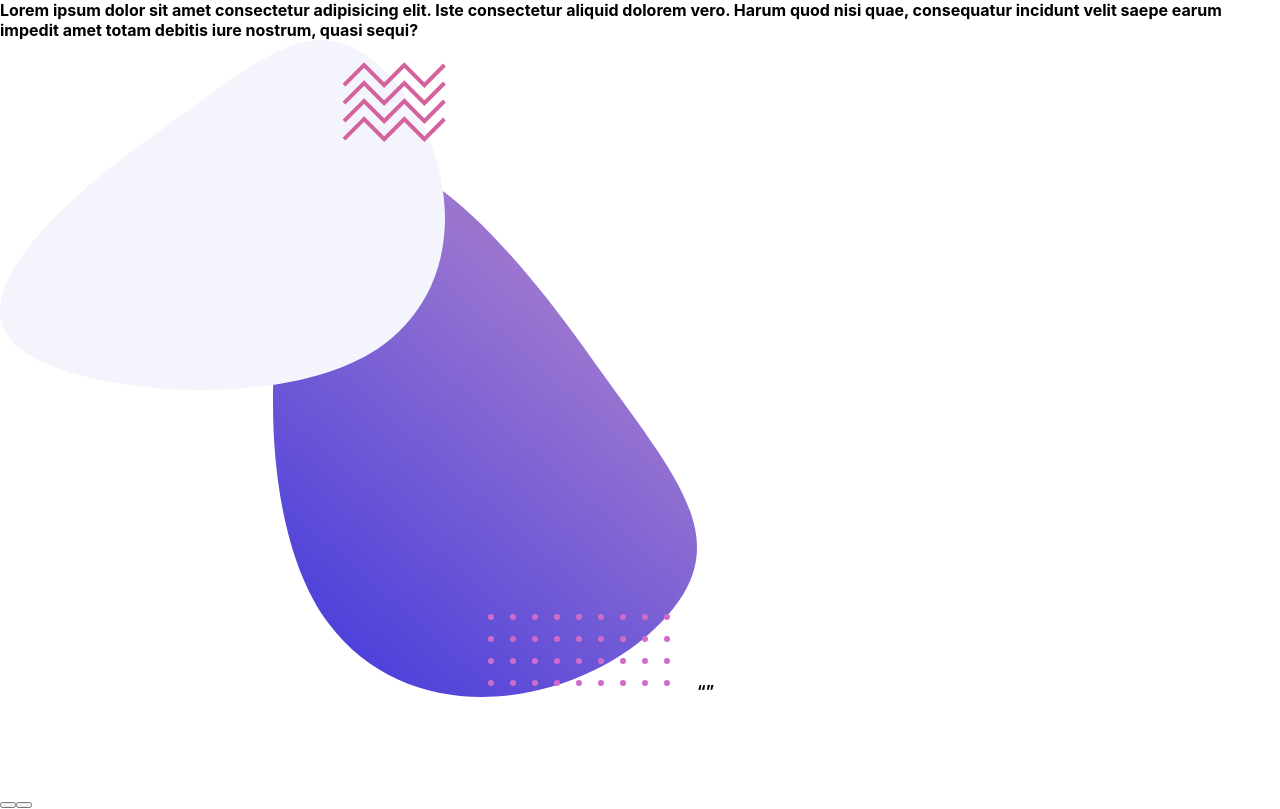
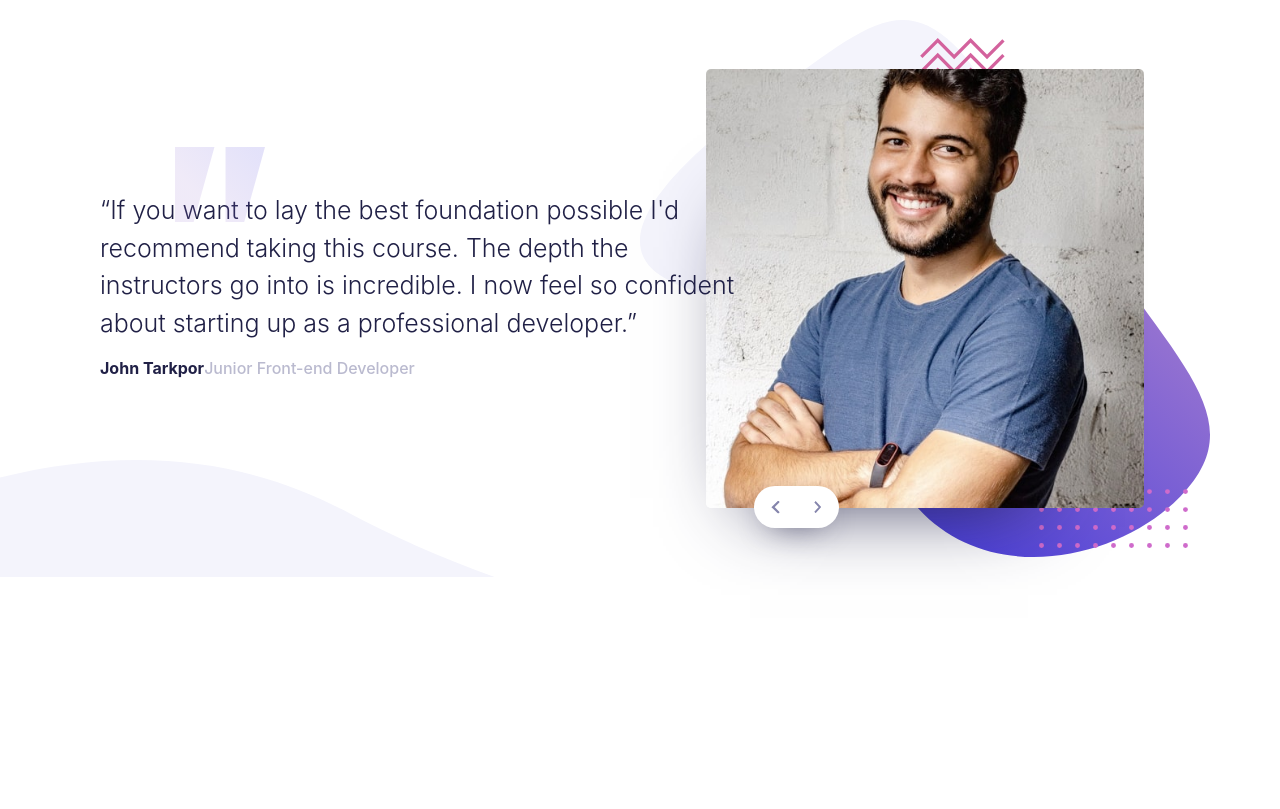
Before and after one commit to Mohamad-Ilham-Ramadhan/coding-bootcamp-testimonials-slider, a React app: page / in a window 1280 px wide. Built offline with nearby package versions, Linux system fonts and the light colour scheme; a web font is replaced by a local one.

Commit message:
done mobile and desktop design

```diff
--- a/package.json
+++ b/package.json
@@ -20,7 +20,8 @@
   "dependencies": {
     "bootstrap": "^4.5.0",
     "react": "^16.13.1",
-    "react-dom": "^16.13.1"
+    "react-dom": "^16.13.1",
+    "uuid": "^8.1.0"
   },
   "devDependencies": {
     "@babel/cli": "^7.10.1",
--- a/src/components/App.js
+++ b/src/components/App.js
@@ -1,28 +1,56 @@
-import React, { useState } from "react";
+import React, { useState, useEffect } from "react";
 import bgPattern from "../images/pattern-bg.svg";
+import bgQuotes from "../images/pattern-quotes.svg";
+import authorFigure from "../images/image-john.jpg";
+import iconNext from "../images/icon-next.svg";
+import iconPrev from "../images/icon-prev.svg";
+import { fakeDatabase as database } from "../fakeAPI";
 
 export default function App() {
+  const [users, setUsers] = useState(null);
+  const [user, setUser] = useState(null);
+
+  useEffect(() => {}, []);
   return (
     <section className="container">
-      Lorem ipsum dolor sit amet consectetur adipisicing elit. Iste consectetur
-      aliquid dolorem vero. Harum quod nisi quae, consequatur incidunt velit
-      saepe earum impedit amet totam debitis iure nostrum, quasi sequi?
-      <div className="bg bg--curve"></div>
       <article className="slider">
-        <div className="slider__item">
-          <img className="slider__bg slider__bg--pattern" src={bgPattern} />
-          <q className="slider__quotes"></q>
-          <p className="slider__author"></p>
+        <div className="slider__item slider__item--quotes">
+          <div className="slider__quotes">
+            <img className="slider__bg slider__bg--quotes" src={bgQuotes} />
+            <q className="slider__quotes__text">
+              If you want to lay the best foundation possible I'd recommend
+              taking this course. The depth the instructors go into is
+              incredible. I now feel so confident about starting up as a
+              professional developer.
+            </q>
+            <p className="slider__quotes__author">
+              <span className="slider__quotes__author__name">John Tarkpor</span>
+              <span className="slider__quotes__author__occupation">
+                Junior Front-end Developer
+              </span>
+            </p>
+          </div>
         </div>
-        <div className="slider__item">
-          <img className="slider__bg slider__bg--quotes" />
+
+        <div className="slider__item slider__item--figure">
           <figure className="slider__figure">
-            <img src="" alt="" />
+            <img className="slider__bg slider__bg--figure" src={bgPattern} />
+            <div className="wrapper --relative">
+              <img
+                className="slider__figure__img"
+                src={authorFigure}
+                alt="author figure"
+              />
+              <div className="slider__controls">
+                <button className="slider__controls__btn slider__controls__btn--prev">
+                  <img src={iconPrev} alt="" />
+                </button>
+                <button className="slider__controls__btn slider__controls__btn--next">
+                  <img src={iconNext} alt="" />
+                </button>
+              </div>
+            </div>
           </figure>
-          <div className="slider__controls">
-            <button className="slider__control__prev"></button>
-            <button className="slider__control__next"></button>
-          </div>
         </div>
       </article>
     </section>
--- /dev/null
+++ b/src/fakeAPI.js
@@ -0,0 +1,25 @@
+import { v4 as uuid } from "uuid";
+import imageJohn from "./images/image-john.jpg";
+import imageTanya from "./images/image-tanya.jpg";
+const fakeDatabase = {
+  users: [
+    {
+      id: uuid(),
+      image: imageJohn,
+      fullname: "John Tarkpor",
+      occupation: "Junior Front-end Developer",
+      testimonial:
+        "If you want to lay the best foundation possible I'd recommend taking this course. The depth the instructors go into is incredible. I now feel so confident about starting up as a professional developer.",
+    },
+    {
+      id: uuid(),
+      image: imageTanya,
+      fullname: "Tanya Sinclair",
+      occupation: "UX Engineer",
+      testimonial:
+        "I've been interested in coding for a while but never taken the jump, until now. I couldn't recommend this course enough. I'm now in the job of my dreams and so exited about the future.",
+    },
+  ],
+};
+
+export { fakeDatabase };
--- a/src/style.scss
+++ b/src/style.scss
@@ -1,13 +1,210 @@
 @use 'styles/fonts';
+@use 'styles/variables' as *;
+@use 'sass:color';
+
+// xs
 body {
   margin: 0;
   padding: 0;
-  font-family: "Inter";
-  font-weight: 700;
+  font-family: $font-family;
+  font-size: $font-size;
+  color: $dark-blue;
+}
+.container {
+  background-color: white;
+  background-image: url("images/pattern-curve.svg");
+  background-position: left bottom;
+  background-repeat: no-repeat;
+  background-size: contain;
 }
 
-.bg--curve {
-  background-image: url("images/pattern-curve.svg");
-  background-position: center center;
-  background-size: cover;
+.slider {
+  display: grid;
+  height: 100%;
+  grid-template-rows: [figure] 1fr [quotes] 1fr;
+  grid-template-columns: 1fr;
+  .slider__item {
+    position: relative;
+    padding: 20px;
+    display: flex;
+    justify-content: center;
+    align-items: center;
+  }
+
+  .slider__item--figure {
+    grid-row: figure;
+  }
+  .slider__item--figure .slider__bg {
+    width: 100%;
+  }
+  .slider__figure {
+    margin: 0;
+    padding: 0;
+    width: 100%;
+    height: 100%;
+    position: relative;
+    display: flex;
+    justify-content: center;
+    align-items: center;
+  }
+  .wrapper {
+    position: absolute;
+    width: 100%;
+    display: flex;
+    justify-content: center;
+    align-items: center;
+  }
+  .slider__figure .slider__figure__img {
+    width: 77%;
+    border-radius: 5px;
+    box-shadow: -36px 70px 80px -80px rgba(32, 32, 70, 1);
+  }
+  .slider__controls {
+    width: 85px;
+    border-radius: 60px;
+    overflow: hidden;
+    display: flex;
+    justify-content: center;
+    position: absolute;
+    bottom: -20px;
+    left: 50%;
+    transform: translate(-50%, 0);
+    background-color: white;
+    box-shadow: 0px 10px 30px -15px $dark-blue;
+    &:hover {
+      cursor: pointer;
+    }
+  }
+  .slider__controls .slider__controls__btn {
+    flex: 1;
+    padding: 21px;
+    position: relative;
+    border: none;
+    outline: none;
+    background: none;
+    &:hover {
+      cursor: pointer;
+      background-color: color.scale(white, $lightness: -5%);
+      transition: 0.3s background-color;
+    }
+    &:active {
+      transition: 0s background-color;
+      background-color: color.scale(white, $lightness: -10%);
+    }
+  }
+  .slider__controls .slider__controls__btn img {
+    width: 20%;
+    // height: 30%;
+    position: absolute;
+    left: 50%;
+    top: 50%;
+    transform: translate(-50%, -50%);
+  }
+
+  // slider item quotes
+  .slider__item--quotes {
+    grid-row: quotes;
+  }
+  .slider__item--quotes .slider__bg {
+    position: absolute;
+    left: 50%;
+    top: -26px;
+    width: 65px;
+    transform: translateX(-50%);
+  }
+  .slider__quotes {
+    font-size: 20px;
+    line-height: 1.3;
+    text-align: center;
+    margin-top: 10px;
+    position: relative;
+  }
+  .slider__quotes__author {
+    font-size: 17px;
+  }
+  .slider__quotes__author .slider__quotes__author__name {
+    font-weight: 700;
+    display: block;
+  }
+  .slider__quotes__author .slider__quotes__author__occupation {
+    color: $grayish-blue;
+    font-weight: 500;
+  }
 }
+
+// sm
+@media all and (min-width: 576px) {
+  .slider {
+    .slider__item--quotes .slider__quotes {
+      font-size: $font-size;
+    }
+    .slider__item--quotes .slider__quotes .slider__quotes__author {
+      font-size: 22px;
+    }
+  }
+}
+
+@media all and (min-width: 768px) {
+  .container {
+    padding: 0 40px;
+    background-position: left 120%;
+    background-size: 60%;
+  }
+  .slider {
+    grid-template-columns: [quotes] 1fr [figure] 1fr;
+    grid-template-rows: 1fr;
+
+    .slider__item {
+      padding: 20px 0;
+    }
+
+    .slider__item--quotes .slider__quotes {
+      transform: translateX(30px);
+      text-align: left;
+      z-index: 10;
+    }
+    .slider__item--quotes .slider__bg {
+      left: 80px;
+    }
+    .slider__item--quotes .slider__quotes .slider__quotes__text {
+      font-size: 18px;
+      font-weight: 300;
+      display: block;
+      line-height: 1.5;
+      width: 115%;
+    }
+    .slider__item--quotes .slider__quotes .slider__quotes__author {
+      font-size: 14px;
+    }
+    .slider__controls {
+      left: 20%;
+      transform: none;
+    }
+  }
+}
+// lg
+@media (min-width: 992px) {
+  .slider {
+    .slider__item--quotes .slider__bg {
+      left: 120px;
+      top: -45px;
+      width: 90px;
+    }
+    .slider__item--quotes .slider__quotes .slider__quotes__text {
+      font-size: 25px;
+    }
+    .slider__item--quotes .slider__quotes .slider__quotes__author {
+      font-size: 16px;
+    }
+    .slider__quotes__author .slider__quotes__author__name {
+      display: inline;
+    }
+  }
+}
+
+// xl => Extra large devices (large desktops, 1200px and up)
+@media (min-width: 1200px) {
+  .container {
+    padding: 0 70px;
+  }
+}
--- /dev/null
+++ b/src/styles/_variables.scss
@@ -0,0 +1,31 @@
+// Breakpoints:
+$mobile: 375px;
+$desktop: 1440px;
+// breakpoints__bootstrap:
+// Extra small devices (portrait phones, less than 576px)
+/* // No media query for `xs` since this is the default in Bootstrap
+
+    // Small devices (landscape phones, 576px and up)
+    @media (min-width: 576px) { ... }
+
+    // Medium devices (tablets, 768px and up)
+    @media (min-width: 768px) { ... }
+
+    // Large devices (desktops, 992px and up)
+    @media (min-width: 992px) { ... }
+
+    // Extra large devices (large desktops, 1200px and up)
+    @media (min-width: 1200px) { ... }
+ */
+// Colors:
+$dark-blue: hsl(240, 38%, 20%);
+$grayish-blue: hsl(240, 18%, 77%);
+
+// Body copy:
+$font-size: 32px;
+
+// Fonts:
+$font-family: "Inter";
+$font-small: 300;
+$font-medium: 500;
+$font-bold: 700;
```
Also changed, not shown: index.html (+46 -16 lines), 28 other files (tests, documents, lock files or other folders).
